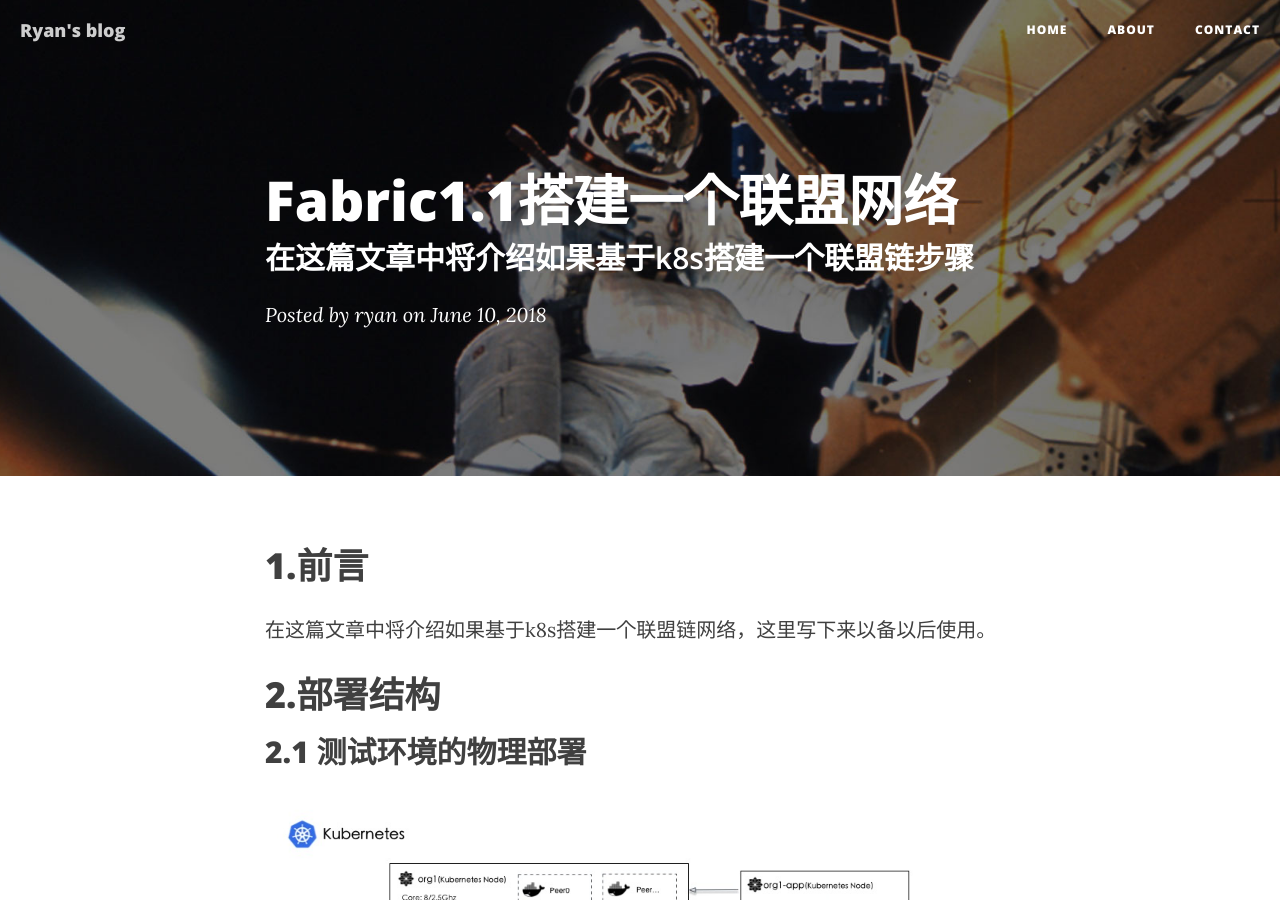
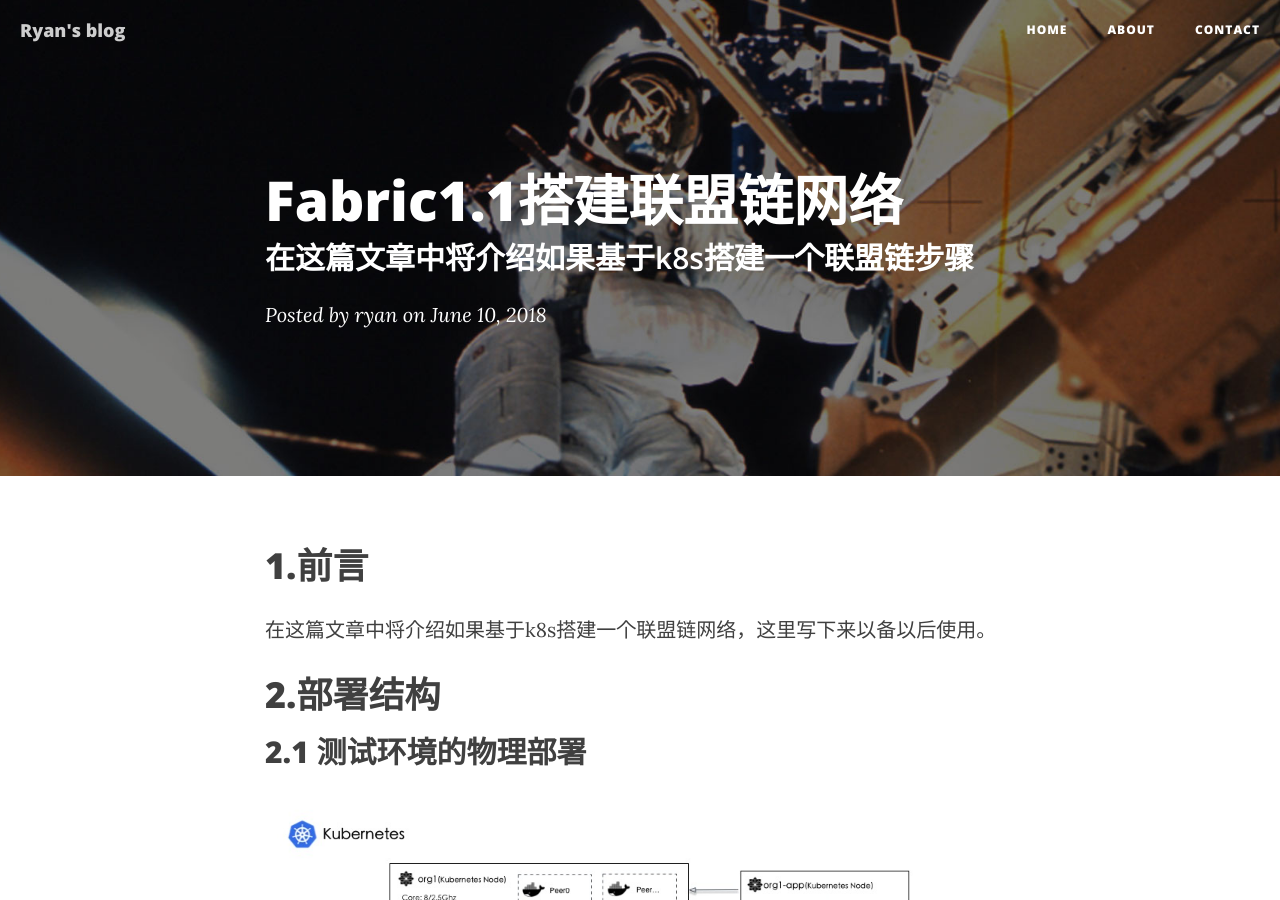
Before and after one commit to ryanwli/ryanwli.github.io, a Jekyll site: the page built from _posts/2018-06-10-build-blockchain-network.md, in a window 1280 px wide and 900 px high. Built offline with Jekyll 4.4.1, drawn with Linux system fonts in a browser that asks for light colours; nearby versions of some CDN libraries.

Commit message:
change title

```diff
--- a/_posts/2018-06-10-build-blockchain-network.md
+++ b/_posts/2018-06-10-build-blockchain-network.md
@@ -1,6 +1,6 @@
 ---
 layout:     post
-title:      "Fabric1.1搭建一个联盟网络"
+title:      "Fabric1.1搭建联盟链网络"
 subtitle:   "在这篇文章中将介绍如果基于k8s搭建一个联盟链步骤"
 date:       2018-06-10 12:00:00
 author:     "ryan"
```
